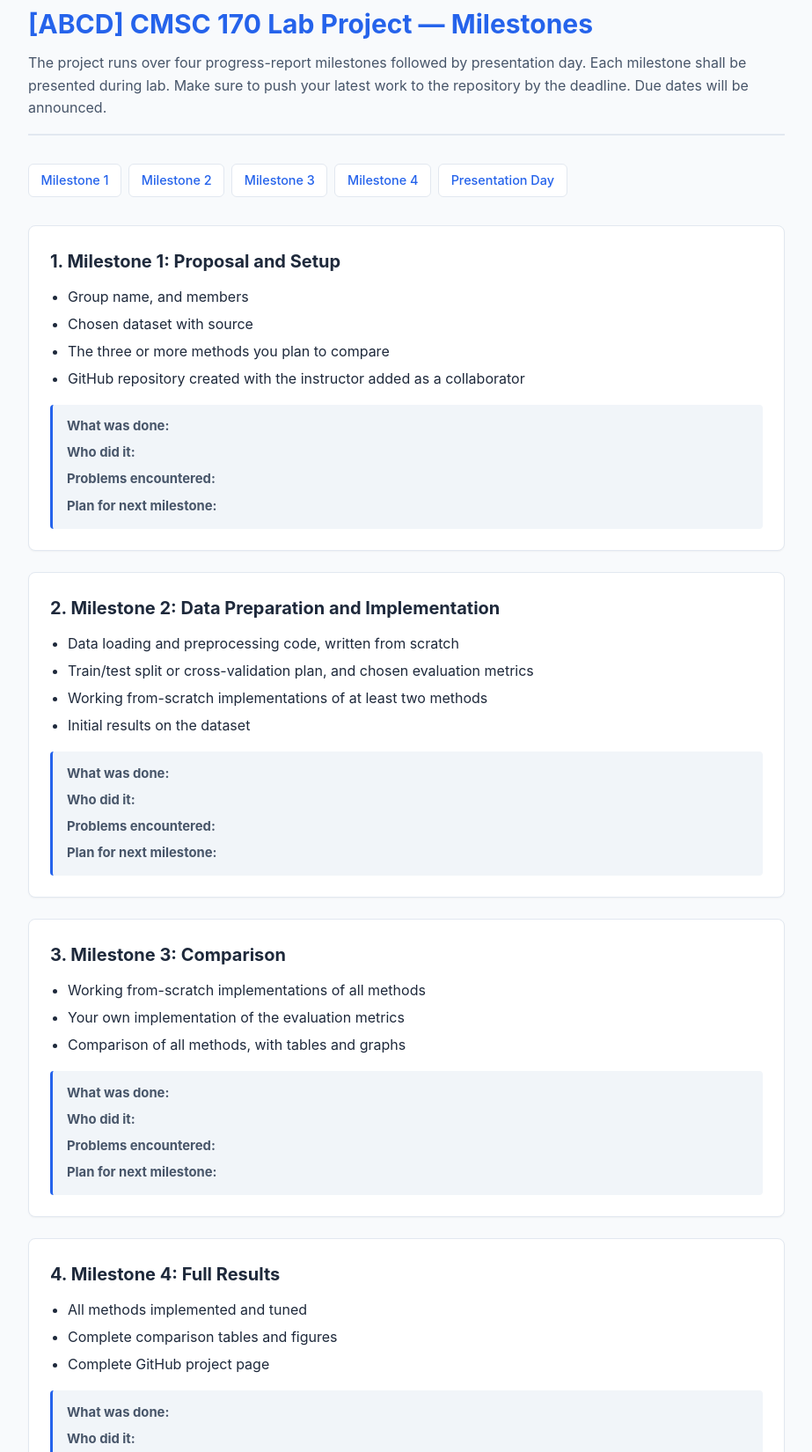
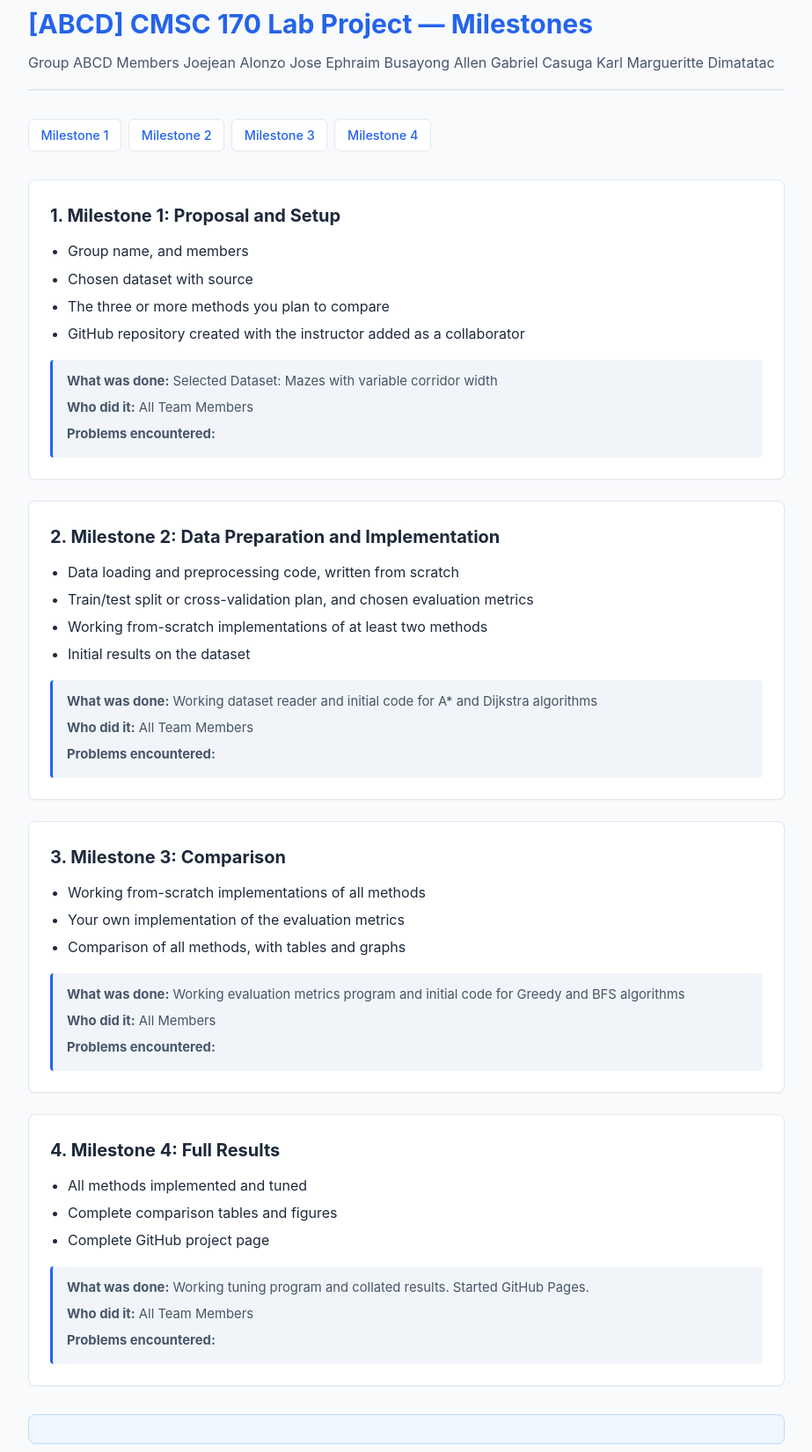
Before and after one commit to katedimatatac/CMSC170-LabProj, a plain HTML site: page index.html in a window 1280 px wide. Shown: the part 29-1679 px from the top of the page at 88% size, without its empty margins (178-1101 px from the left). Drawn offline with Linux system fonts and the light colour scheme.

Commit message:
edited index html initial

```diff
--- a/index.html
+++ b/index.html
@@ -3,7 +3,7 @@
 <head>
   <meta charset="UTF-8" />
   <meta name="viewport" content="width=device-width, initial-scale=1.0" />
-  <title>[ABCD] CMSC 170 Lab Project — Milestones</title>
+  <title>[ABCD] CMSC 170 Lab Project</title>
   <style>
     :root {
       --bg: #f8fafc;
@@ -126,9 +126,11 @@
     <header>
       <h1>[ABCD] CMSC 170 Lab Project — Milestones</h1>
       <p>
-        The project runs over four progress-report milestones followed by presentation day.
-        Each milestone shall be presented during lab. Make sure to push your latest work to
-        the repository by the deadline. Due dates will be announced.
+        Group ABCD Members
+        Joejean Alonzo
+        Jose Ephraim Busayong
+        Allen Gabriel Casuga
+        Karl Margueritte Dimatatac
       </p>
     </header>
 
@@ -137,7 +139,6 @@
       <a href="#milestone-2">Milestone 2</a>
       <a href="#milestone-3">Milestone 3</a>
       <a href="#milestone-4">Milestone 4</a>
-      <a href="#presentation-day">Presentation Day</a>
     </nav>
 
     <main>
@@ -151,10 +152,9 @@
           <li>GitHub repository created with the instructor added as a collaborator</li>
         </ul>
         <div class="report-details">
-          <p><strong>What was done:</strong> <!-- Paste Milestone 1 tab content here --></p>
-          <p><strong>Who did it:</strong> <!-- Team member contributions --></p>
+          <p><strong>What was done:</strong> Selected Dataset: Mazes with variable corridor width        </p>
+          <p><strong>Who did it:</strong> All Team Members</p>
           <p><strong>Problems encountered:</strong> <!-- Issues & blockers --></p>
-          <p><strong>Plan for next milestone:</strong> <!-- Next steps --></p>
         </div>
       </section>
 
@@ -168,10 +168,9 @@
           <li>Initial results on the dataset</li>
         </ul>
         <div class="report-details">
-          <p><strong>What was done:</strong> <!-- Paste Milestone 2 tab content here --></p>
-          <p><strong>Who did it:</strong> <!-- Team member contributions --></p>
+          <p><strong>What was done:</strong> Working dataset reader and initial code for A* and Dijkstra algorithms</p>
+          <p><strong>Who did it:</strong> All Team Members</p>
           <p><strong>Problems encountered:</strong> <!-- Issues & blockers --></p>
-          <p><strong>Plan for next milestone:</strong> <!-- Next steps --></p>
         </div>
       </section>
 
@@ -184,10 +183,9 @@
           <li>Comparison of all methods, with tables and graphs</li>
         </ul>
         <div class="report-details">
-          <p><strong>What was done:</strong> <!-- Paste Milestone 3 tab content here --></p>
-          <p><strong>Who did it:</strong> <!-- Team member contributions --></p>
+          <p><strong>What was done:</strong> Working evaluation metrics program and initial code for Greedy and BFS algorithms</p>
+          <p><strong>Who did it:</strong> All Members</p>
           <p><strong>Problems encountered:</strong> <!-- Issues & blockers --></p>
-          <p><strong>Plan for next milestone:</strong> <!-- Next steps --></p>
         </div>
       </section>
 
@@ -200,27 +198,15 @@
           <li>Complete GitHub project page</li>
         </ul>
         <div class="report-details">
-          <p><strong>What was done:</strong> <!-- Paste Milestone 4 tab content here --></p>
-          <p><strong>Who did it:</strong> <!-- Team member contributions --></p>
+          <p><strong>What was done:</strong> Working tuning program and collated results. Started GitHub Pages.</p>
+          <p><strong>Who did it:</strong> All Team Members</p>
           <p><strong>Problems encountered:</strong> <!-- Issues & blockers --></p>
-          <p><strong>Plan for next milestone:</strong> <!-- Final presentation preparation --></p>
         </div>
       </section>
 
-      <!-- Presentation Day -->
-      <section id="presentation-day" class="card">
-        <h2>5. Presentation Day</h2>
-        <ul>
-          <li>Final presentation and Q&amp;A</li>
-          <li>Final project page and repository (no changes accepted after the deadline)</li>
-          <li>Peer evaluation forms submitted by each member</li>
-        </ul>
-      </section>
     </main>
 
     <footer>
-      <strong>Progress Report Note:</strong> Each progress report should state what was done,
-      who did it, any problems encountered, and the plan for the next milestone.
     </footer>
   </div>
 </body>
```
